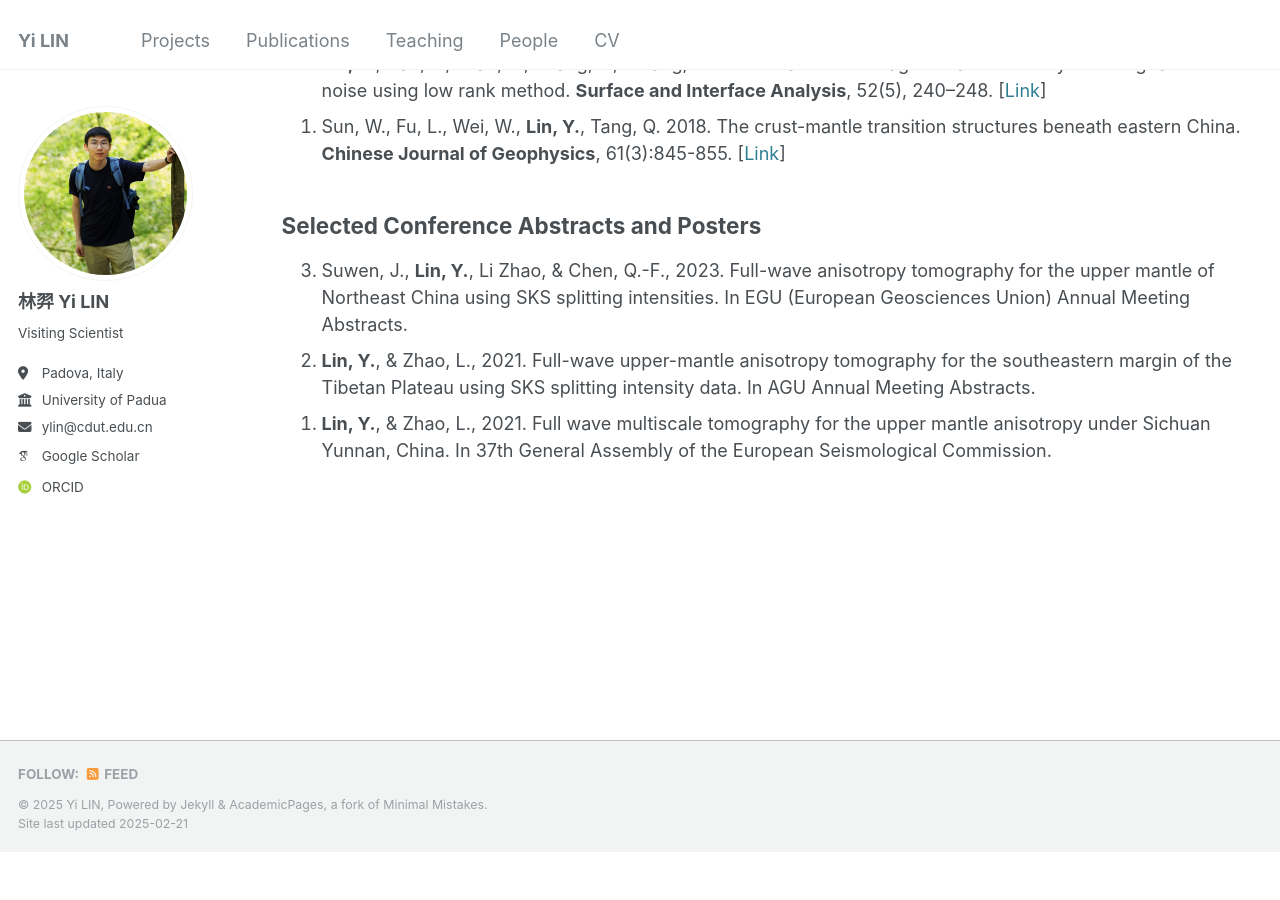
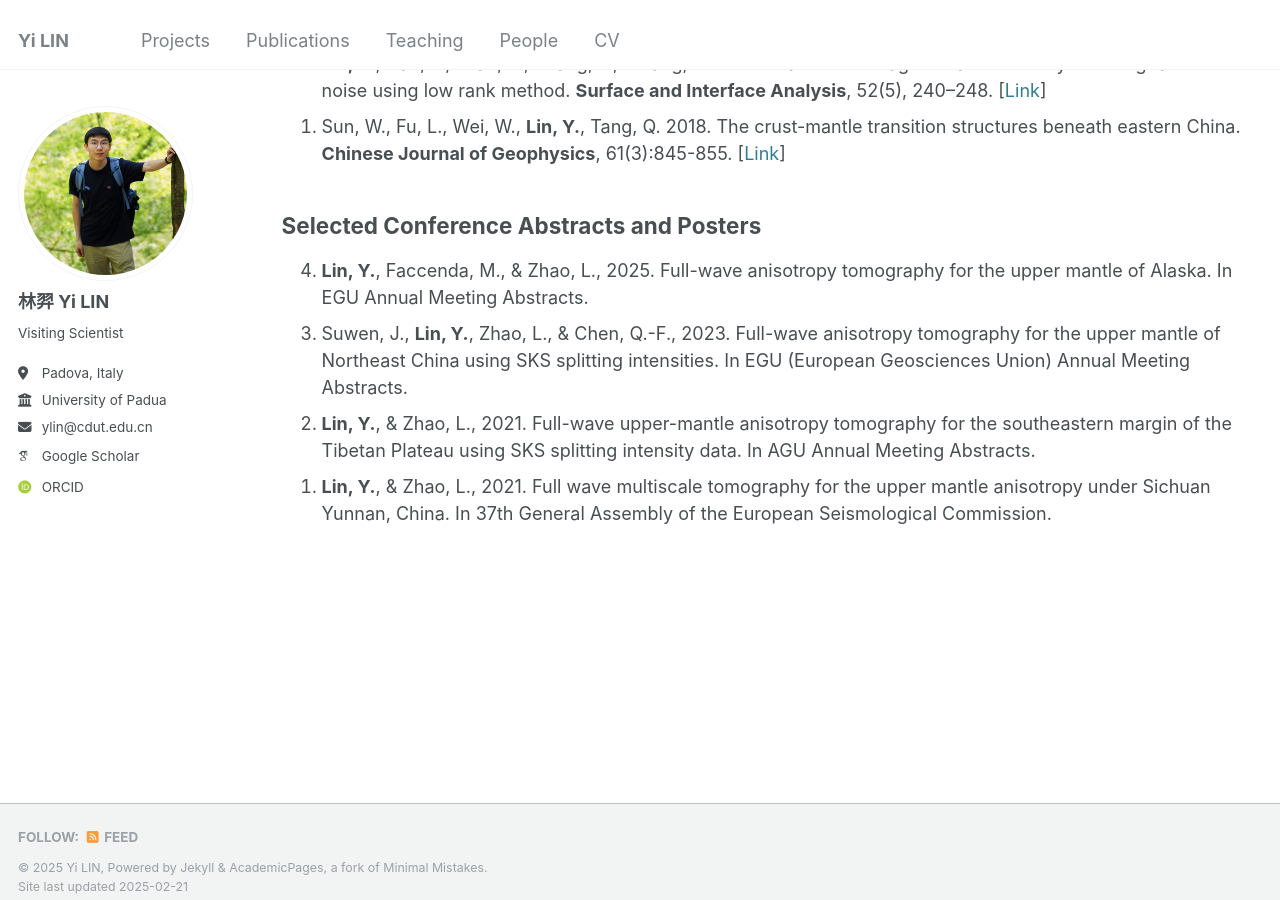
Before and after one commit to nicklinyi/nicklinyi.github.io, a Jekyll site: the page built from _pages/publications.html, in a window 1280 px wide and 900 px high, scrolled down 584 px. Built offline with Jekyll 4.4.1, drawn with Linux system fonts in a browser that asks for light colours; some web fonts are replaced; before the commit the page ends 1435 px from its top, so only the background shows below that.

Commit message:
update pub

```diff
--- a/_pages/cv.html
+++ b/_pages/cv.html
@@ -7,7 +7,7 @@ redirect_from:
   - /resume
 ---
 
-<a href="../files/CV-YiLIN-012125.pdf" target="_blank" rel="noopener noreferrer"> Download my full CV in PDF</a>
+<a href="../files/CV-YiLIN-022125.pdf" target="_blank" rel="noopener noreferrer"> Download my full CV in PDF</a>
 {% include base_path %}
 
 <h2>Education</h2>
--- a/_pages/publications.html
+++ b/_pages/publications.html
@@ -30,7 +30,8 @@
 
 <h2>Selected Conference Abstracts and Posters</h2>
 <ol reversed>
-<li>Suwen, J., <strong>Lin, Y.</strong>, Li Zhao, & Chen, Q.-F., 2023.  Full-wave anisotropy tomography for the upper mantle of Northeast China using SKS splitting intensities. In EGU (European Geosciences Union) Annual Meeting Abstracts.</li>
+<li><strong>Lin, Y.</strong>, Faccenda, M., & Zhao, L., 2025. Full-wave anisotropy tomography for the upper mantle of Alaska. In EGU Annual Meeting Abstracts. </li>
+<li>Suwen, J., <strong>Lin, Y.</strong>, Zhao, L., & Chen, Q.-F., 2023.  Full-wave anisotropy tomography for the upper mantle of Northeast China using SKS splitting intensities. In EGU (European Geosciences Union) Annual Meeting Abstracts.</li>
 <li><strong>Lin, Y.</strong>, & Zhao, L., 2021. Full-wave upper-mantle anisotropy tomography for the southeastern margin of the Tibetan Plateau using SKS splitting intensity data. In AGU Annual Meeting Abstracts.</li>
 <li><strong>Lin, Y.</strong>, & Zhao, L., 2021. Full wave multiscale tomography for the upper mantle anisotropy under Sichuan Yunnan, China. In 37th General Assembly of the European Seismological Commission.</li>
 </ol>
```
Also changed, not shown: 2 other files.
